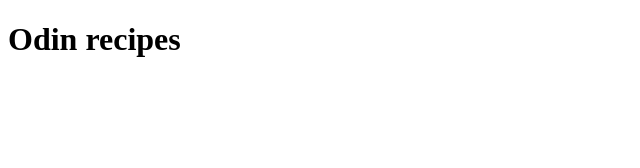
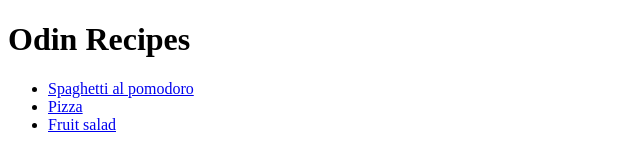
Before and after one commit to TamVik/odin_recipes, a plain HTML site: page index.html in a window 1280 px wide. Shown: the whole page, without its empty margins (0-640 px from the left). Drawn offline with Linux system fonts and the light colour scheme.

Commit message:
index.html

```diff
--- a/index.html
+++ b/index.html
@@ -6,7 +6,13 @@
 </head>
 
 <body>
-        <h1>Odin recipes</h1>
+    <h1>Odin Recipes</h1>
+    <ul>
+        <li><a href="recipes/spaghetti.html">Spaghetti al pomodoro</a></li>
+        <li><a href="recipes/pizza.html">Pizza</a></li>
+        <li><a href="recipes/fruitsalad.html">Fruit salad</a></li>
 
+    </ul>
 </body>
+
 </html>
```
Lines whose indentation alone changed are shown as unchanged.
